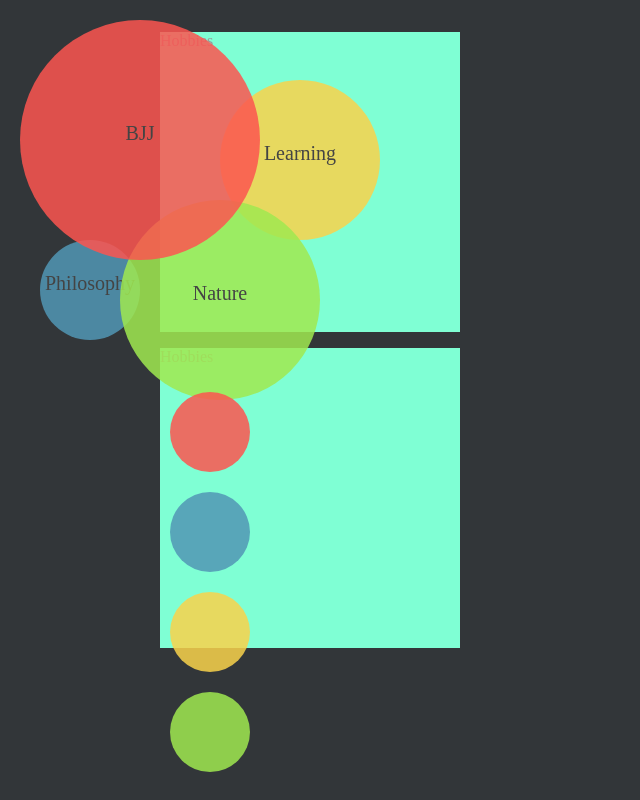
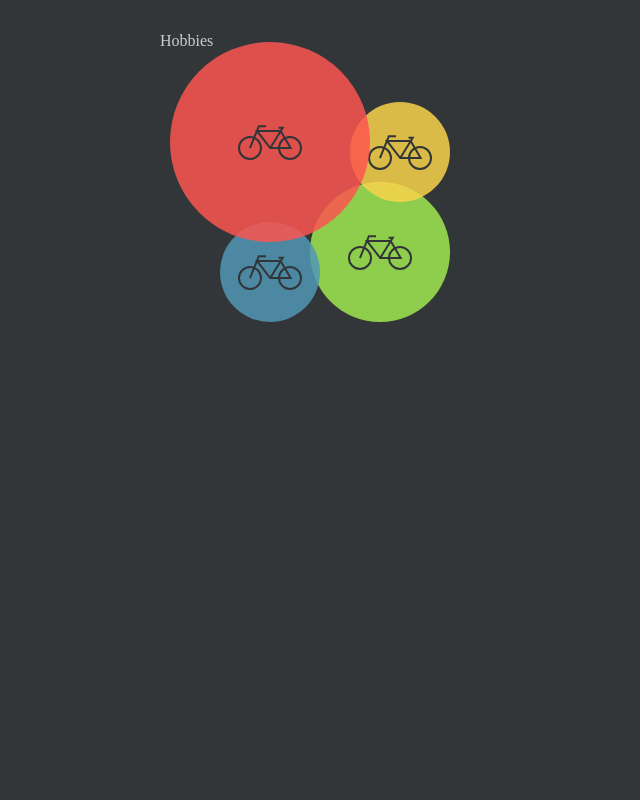
Before and after one commit to danhje/infographic-resume, an Angular app: page / in a window 1280 px wide. Shown: the whole page, without its empty margins (0-640 px from the left). Built offline with nearby package versions, Linux system fonts and the light colour scheme.

Commit message:
Testing out inline SVG in divs. Flickers during transitions in Chrome

```diff
--- a/src/app/app.component.html
+++ b/src/app/app.component.html
@@ -1,2 +1 @@
-<app-hobbies></app-hobbies>
 <app-hobbies-2></app-hobbies-2>
--- a/src/app/hobbies-2/hobbies.component.css
+++ b/src/app/hobbies-2/hobbies.component.css
@@ -1,36 +1,84 @@
 .circle {
-  position: relative;
+  position: absolute;
   transition: 0.2s;
-  clip-path: circle(40px at 50px 50px);
-  width: 100px;
-  height: 100px;
   opacity: 0.85;
-}
-
-.circle:nth-of-type(1) {
-  background-color: #fd5551;
-}
-
-.circle:nth-of-type(2) {
-  background-color: #5297b5;
-}
-
-.circle:nth-of-type(3) {
-  background-color: #f9d34c;
-}
-
-.circle:nth-of-type(4) {
-  background-color: #a0e950;
 }
 
 .circle:hover {
   transition: 0.2s;
-  clip-path: circle(50px at 50px 50px);
+}
+
+.circle:nth-of-type(1) {
+  z-index: 4;
+  top: 0px;
+  left: 0px;
+  width: 220px;
+  height: 220px;
+  clip-path: circle(100px at 110px 110px);
+  background-color: #fd5551;
+}
+
+.circle:nth-of-type(1):hover {
+  clip-path: circle(110px at 110px 110px);
+}
+
+.circle:nth-of-type(2) {
+  z-index: 3;
+  top: 180px;
+  left: 50px;
+  width: 120px;
+  height: 120px;
+  clip-path: circle(50px at 60px 60px);
+  background-color: #5297b5;
+}
+
+.circle:nth-of-type(2):hover {
+  clip-path: circle(60px at 60px 60px);
+}
+
+.circle:nth-of-type(3) {
+  z-index: 2;
+  top: 60px;
+  left: 180px;
+  width: 120px;
+  height: 120px;
+  clip-path: circle(50px at 60px 60px);
+  background-color: #f9d34c;
+}
+
+.circle:nth-of-type(3):hover {
+  clip-path: circle(60px at 60px 60px);
+}
+
+.circle:nth-of-type(4) {
+  z-index: 1;
+  top: 140px;
+  left: 140px;
+  width: 160px;
+  height: 160px;
+  clip-path: circle(70px at 80px 80px);
+  background-color: #a0e950;
+}
+
+.circle:nth-of-type(4):hover {
+  clip-path: circle(80px at 80px 80px);
 }
 
 :host {
   display: block;
-  background-color: aquamarine;
+  position: relative;
   height: 300px;
   width: 300px;
 }
+
+svg {
+  display: block;
+  position: absolute;
+  width: 64px;
+  height: 36px;
+  margin: auto;
+  top: 0;
+  bottom: 0;
+  left: 0;
+  right: 0;
+}
--- a/src/app/hobbies-2/hobbies.component.html
+++ b/src/app/hobbies-2/hobbies.component.html
@@ -1,9 +1,68 @@
 <div>
   <p class="component-title">Hobbies</p>
 
-  <div class="circle"></div>
-  <div class="circle"></div>
-  <div class="circle"></div>
-  <div class="circle"></div>
+  <div class="circle">
+    <svg width="32px" height="18px" viewBox="0 0 32 18" version="1.1" xmlns="http://www.w3.org/2000/svg" xmlns:xlink="http://www.w3.org/1999/xlink">
+      <title>Bike</title>
+      <desc>Created with Sketch.</desc>
+      <g id="Page-1" stroke="none" stroke-width="1" fill="none" fill-rule="evenodd">
+          <g id="Group" transform="translate(0.000000, 1.109814)" stroke="#323639">
+            <polyline id="Path" points="5.97335239 10.8969929 10.4257323 0 14 0"></polyline>
+            <polyline id="Path-2" points="16.1299292 10.8969929 22.3802607 0.75255866 20.266884 0.75255866"></polyline>
+            <polygon id="Path-3" points="9.45912503 2.3539696 21.3402331 2.3539696 26.3085322 10.8969929 16.1299292 10.8969929"></polygon>
+            <circle id="Oval" fill-opacity="0" fill="#D8D8D8" cx="6" cy="10.8901864" r="5.5"></circle>
+            <circle id="Oval" fill-opacity="0" fill="#D8D8D8" cx="26" cy="10.8901864" r="5.5"></circle>
+          </g>
+        </g>
+    </svg>
+  </div>
+
+  <div class="circle">
+    <svg width="32px" height="18px" viewBox="0 0 32 18" version="1.1" xmlns="http://www.w3.org/2000/svg" xmlns:xlink="http://www.w3.org/1999/xlink">
+      <title>Bike</title>
+      <desc>Created with Sketch.</desc>
+      <g id="Page-1" stroke="none" stroke-width="1" fill="none" fill-rule="evenodd">
+          <g id="Group" transform="translate(0.000000, 1.109814)" stroke="#323639">
+            <polyline id="Path" points="5.97335239 10.8969929 10.4257323 0 14 0"></polyline>
+            <polyline id="Path-2" points="16.1299292 10.8969929 22.3802607 0.75255866 20.266884 0.75255866"></polyline>
+            <polygon id="Path-3" points="9.45912503 2.3539696 21.3402331 2.3539696 26.3085322 10.8969929 16.1299292 10.8969929"></polygon>
+            <circle id="Oval" fill-opacity="0" fill="#D8D8D8" cx="6" cy="10.8901864" r="5.5"></circle>
+            <circle id="Oval" fill-opacity="0" fill="#D8D8D8" cx="26" cy="10.8901864" r="5.5"></circle>
+          </g>
+        </g>
+    </svg>
+  </div>
+
+  <div class="circle">
+    <svg width="32px" height="18px" viewBox="0 0 32 18" version="1.1" xmlns="http://www.w3.org/2000/svg" xmlns:xlink="http://www.w3.org/1999/xlink">
+      <title>Bike</title>
+      <desc>Created with Sketch.</desc>
+      <g id="Page-1" stroke="none" stroke-width="1" fill="none" fill-rule="evenodd">
+          <g id="Group" transform="translate(0.000000, 1.109814)" stroke="#323639">
+            <polyline id="Path" points="5.97335239 10.8969929 10.4257323 0 14 0"></polyline>
+            <polyline id="Path-2" points="16.1299292 10.8969929 22.3802607 0.75255866 20.266884 0.75255866"></polyline>
+            <polygon id="Path-3" points="9.45912503 2.3539696 21.3402331 2.3539696 26.3085322 10.8969929 16.1299292 10.8969929"></polygon>
+            <circle id="Oval" fill-opacity="0" fill="#D8D8D8" cx="6" cy="10.8901864" r="5.5"></circle>
+            <circle id="Oval" fill-opacity="0" fill="#D8D8D8" cx="26" cy="10.8901864" r="5.5"></circle>
+          </g>
+        </g>
+    </svg>
+  </div>
+
+  <div class="circle">
+    <svg width="32px" height="18px" viewBox="0 0 32 18" version="1.1" xmlns="http://www.w3.org/2000/svg" xmlns:xlink="http://www.w3.org/1999/xlink">
+      <title>Bike</title>
+      <desc>Created with Sketch.</desc>
+      <g id="Page-1" stroke="none" stroke-width="1" fill="none" fill-rule="evenodd">
+          <g id="Group" transform="translate(0.000000, 1.109814)" stroke="#323639">
+            <polyline id="Path" points="5.97335239 10.8969929 10.4257323 0 14 0"></polyline>
+            <polyline id="Path-2" points="16.1299292 10.8969929 22.3802607 0.75255866 20.266884 0.75255866"></polyline>
+            <polygon id="Path-3" points="9.45912503 2.3539696 21.3402331 2.3539696 26.3085322 10.8969929 16.1299292 10.8969929"></polygon>
+            <circle id="Oval" fill-opacity="0" fill="#D8D8D8" cx="6" cy="10.8901864" r="5.5"></circle>
+            <circle id="Oval" fill-opacity="0" fill="#D8D8D8" cx="26" cy="10.8901864" r="5.5"></circle>
+          </g>
+        </g>
+    </svg>
+  </div>
 
 </div>
--- a/src/styles.css
+++ b/src/styles.css
@@ -10,5 +10,5 @@ body {
 }
 
 .component-title {
-  color: #999999;
+  color: #ccc;
 }
```
